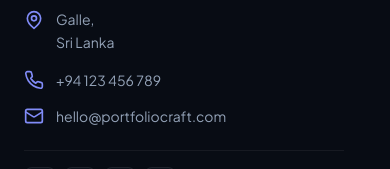
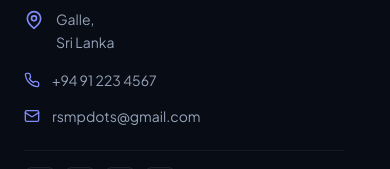
Before and after one commit to rsmpdo/portfolio-platform, a React (Vite) app in the folder frontend/: page / in a window 390 px wide. Shown: the part 5655-5824 px from the top of the page. Built offline with nearby package versions, Linux system fonts and the light colour scheme; a web font is replaced by a local one.

Commit message:
fix: sync exact contact email rsmpdots@gmail.com and phone +94 91 223 4567 in Footer widget

```diff
--- a/frontend/src/components/common/Footer.jsx
+++ b/frontend/src/components/common/Footer.jsx
@@ -78,17 +78,17 @@ export default function Footer() {
               </div>
 
               <div className="flex items-center gap-3">
-                <Phone className="w-5 h-5 text-indigo-400 shrink-0" />
-                <p className="text-sm text-slate-400 hover:text-white transition cursor-pointer">
-                  +94 123 456 789
-                </p>
+                <Phone className="w-4 h-4 text-indigo-400 shrink-0" />
+                <a href="tel:+94912234567" className="text-sm text-slate-400 hover:text-white transition">
+                  +94 91 223 4567
+                </a>
               </div>
 
               <div className="flex items-center gap-3">
-                <Mail className="w-5 h-5 text-indigo-400 shrink-0" />
-                <p className="text-sm text-slate-400 hover:text-white transition cursor-pointer">
-                  hello@portfoliocraft.com
-                </p>
+                <Mail className="w-4 h-4 text-indigo-400 shrink-0" />
+                <a href="mailto:rsmpdots@gmail.com" className="text-sm text-slate-400 hover:text-white transition">
+                  rsmpdots@gmail.com
+                </a>
               </div>
             </div>
 
```
